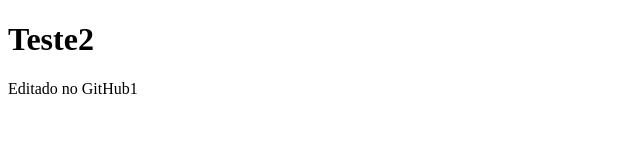
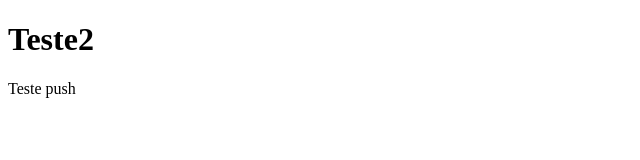
Before and after one commit to HasK14/trabalhoJS, a plain HTML site: page index.html in a window 1280 px wide. Shown: the full height of the page, 0-640 px from the left. Drawn offline with Linux system fonts and the light colour scheme.

Commit message:
alterando parágrafo

```diff
--- a/index.html
+++ b/index.html
@@ -8,7 +8,7 @@
   </head>
   <body>
     <h1>Teste2</h1>
-    <p>Editado no GitHub1</p>
+    <p>Teste push</p>
     <p></p>
   </body>
 </html>
```
